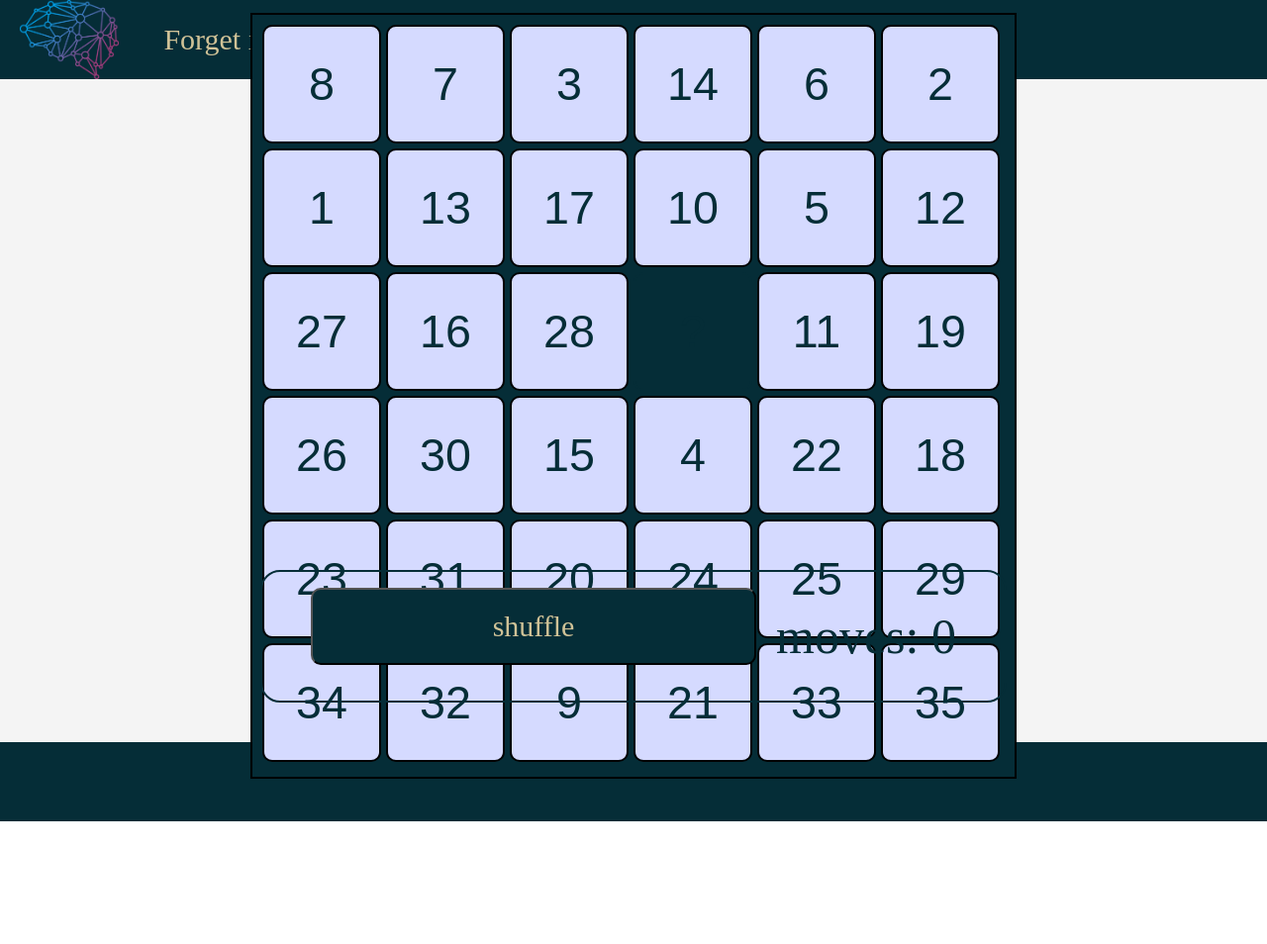
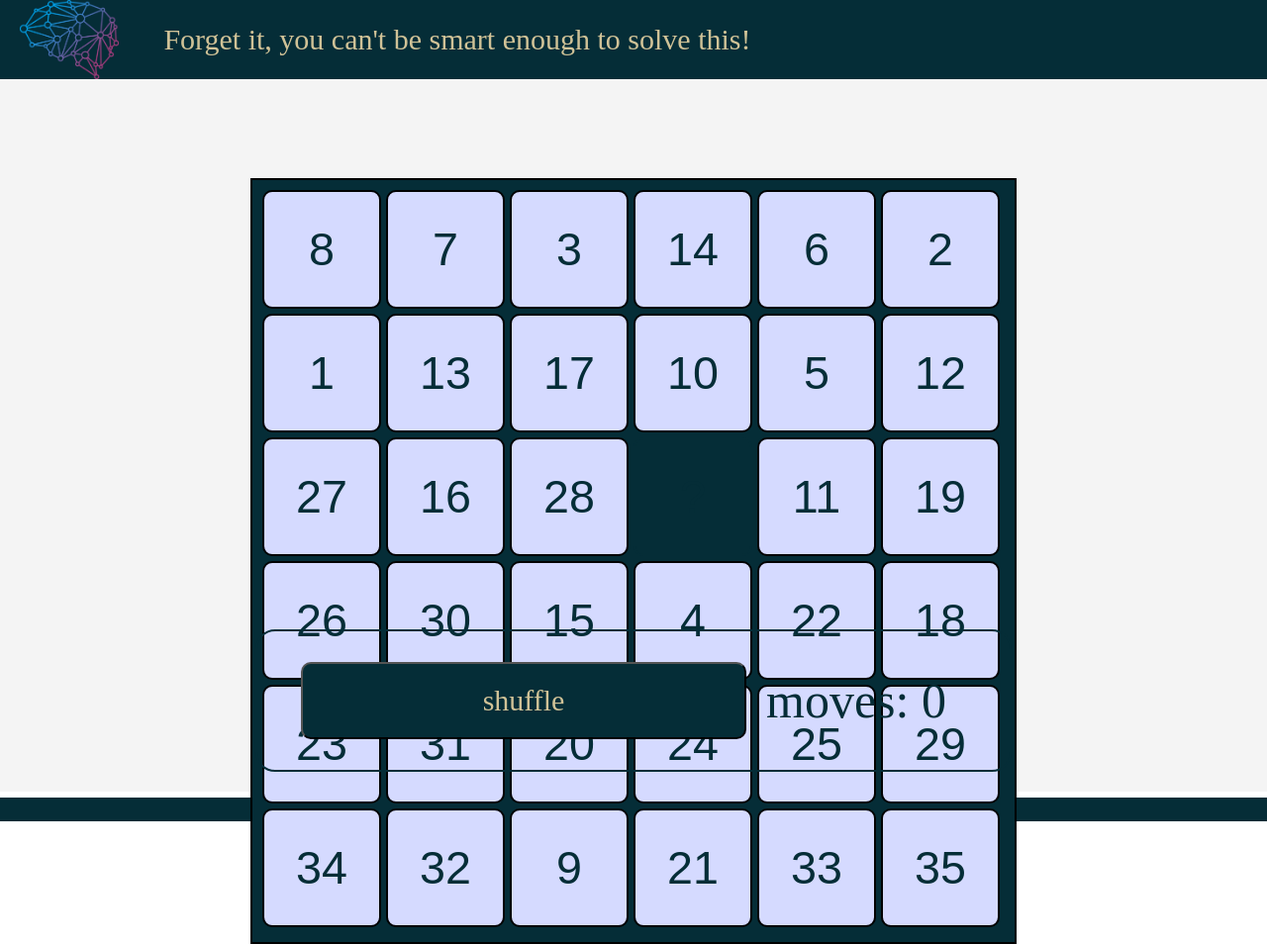
Before and after one commit to mehrdad0001/Satan-s-puzzle, a plain HTML site: page index.html in a window 1280 px wide. Shown: the whole page at 99% size. Before the commit the page ends 830 px from the top, so only its background shows below. Drawn offline with Linux system fonts and the light colour scheme.

Commit message:
Update index.html

```diff
--- a/index.html
+++ b/index.html
@@ -98,13 +98,13 @@
             height: 130px;
             border: 2px solid #052d37;
             font-size: 18;
-            margin-bottom: 20px;
+            /* margin-bottom: 20px; */
 
 
-
-            margin-left: 0px;
+            padding: 5px;
+            /* margin-left: 0px; */
             position: absolute;
-            bottom: -5%;
+            bottom: 0%;
             border-radius: 20px;
             display: flex;
             align-items: center;
@@ -116,8 +116,8 @@
             height: 60%;
             width: 60%;
             font-size: 18px;
-            margin-left: 20px;
-            margin-bottom: 20px;
+            /* margin-left: 20px;
+            margin-bottom: 20px; */
             background-color: #052d37;
             color: #d0c297;
             font-size: 30px;
@@ -140,15 +140,16 @@
         }
 
         .gamepane {
-            background: rgb(244, 244, 244);
+            /* background: rgb(244, 244, 244); */
+
             width: 90%;
             height: 75vh;
             position: absolute;
             left: 50%;
-            top: 50%;
+            top: 60%;
             transform: translate(-50%, -50%);
             display: flex;
-            align-items: center;
+            align-items: flex-start;
             justify-content: center;
 
         }
@@ -171,7 +172,7 @@
         .myfooter {
             margin-top: 10px;
             background: #052d37;
-            height: 10%;
+            height: 3%;
             width: 100vw;
             position: absolute;
             bottom: -30px;
@@ -268,7 +269,7 @@
     <div class="mainpane">
         <div class="myheader">
             <a href="https://www.linkedin.com/in/mehrdad-vahedi/"><img class="header-logo" src="brain.png"></a>
-            <div class="header-title">Forget it, you can't be smart enough to solve this!</div>
+            <p class="header-title">Forget it, you can't be smart enough to solve this!</p>
         </div>
         <div class="myfooter"></div>
         <div class="gamepane">
```
